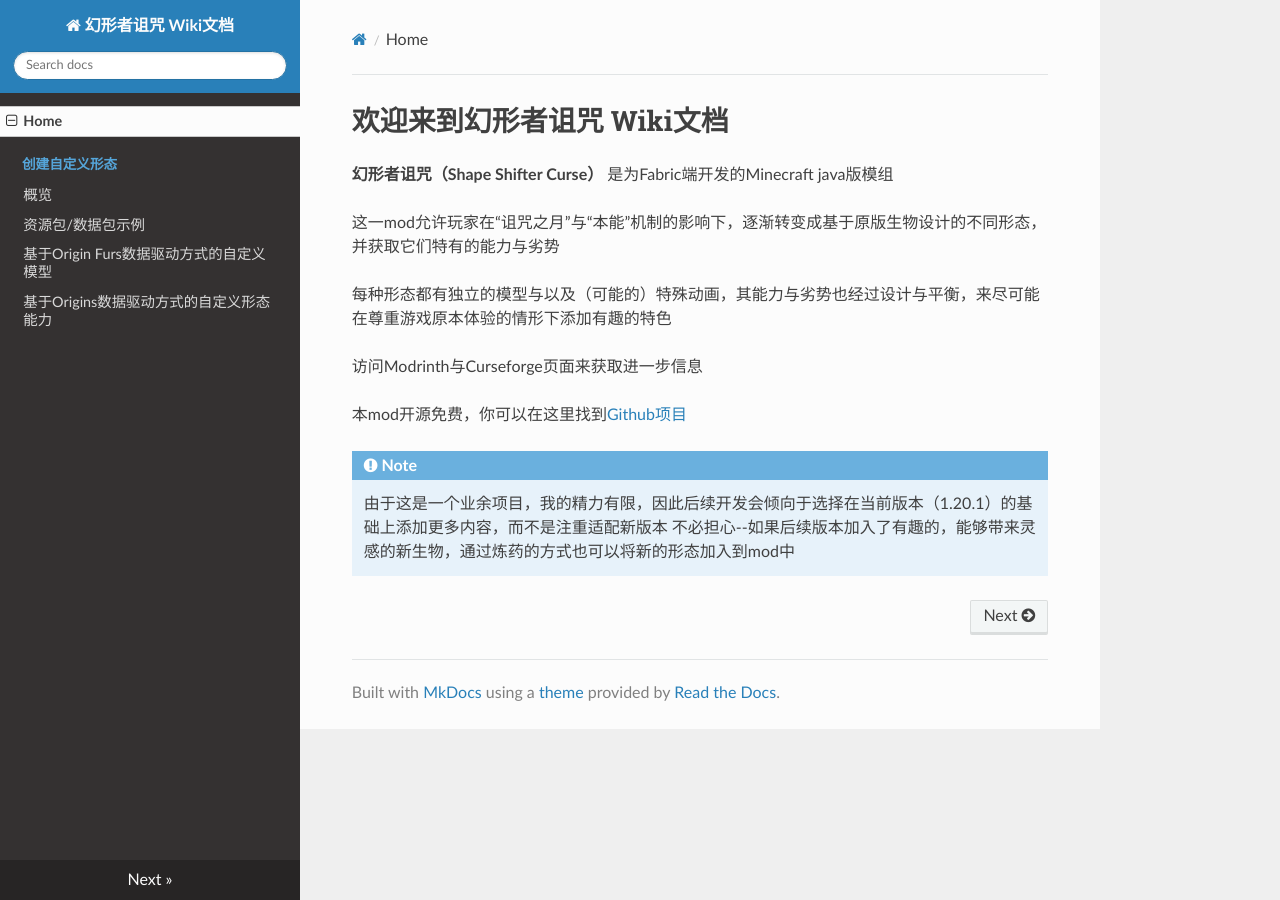
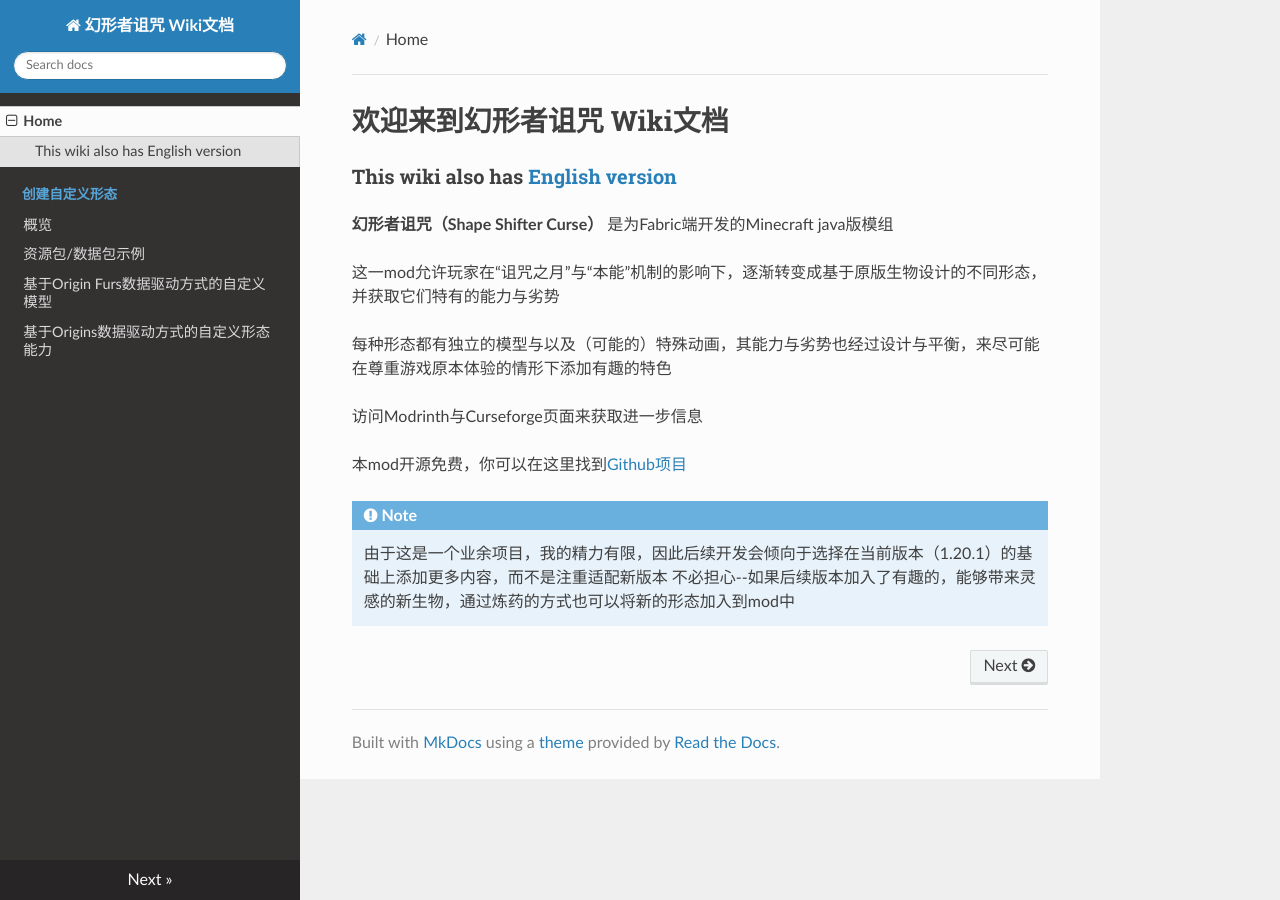
Before and after one commit to onixary/ssc_wiki, an MkDocs documentation site: the page built from docs/index.md, in a window 1280 px wide. Built offline with MkDocs 1.6.1, drawn with Linux system fonts in a browser that asks for light colours; nearby versions of some CDN libraries.

Commit message:
Update index.md

```diff
--- a/docs/index.md
+++ b/docs/index.md
@@ -1,4 +1,6 @@
 # 欢迎来到幻形者诅咒 Wiki文档
+
+### This wiki also has [English version](https://ssc-wiki.readthedocs.io/en/latest/)
 
 **幻形者诅咒（Shape Shifter Curse）** 是为Fabric端开发的Minecraft java版模组
 
```
